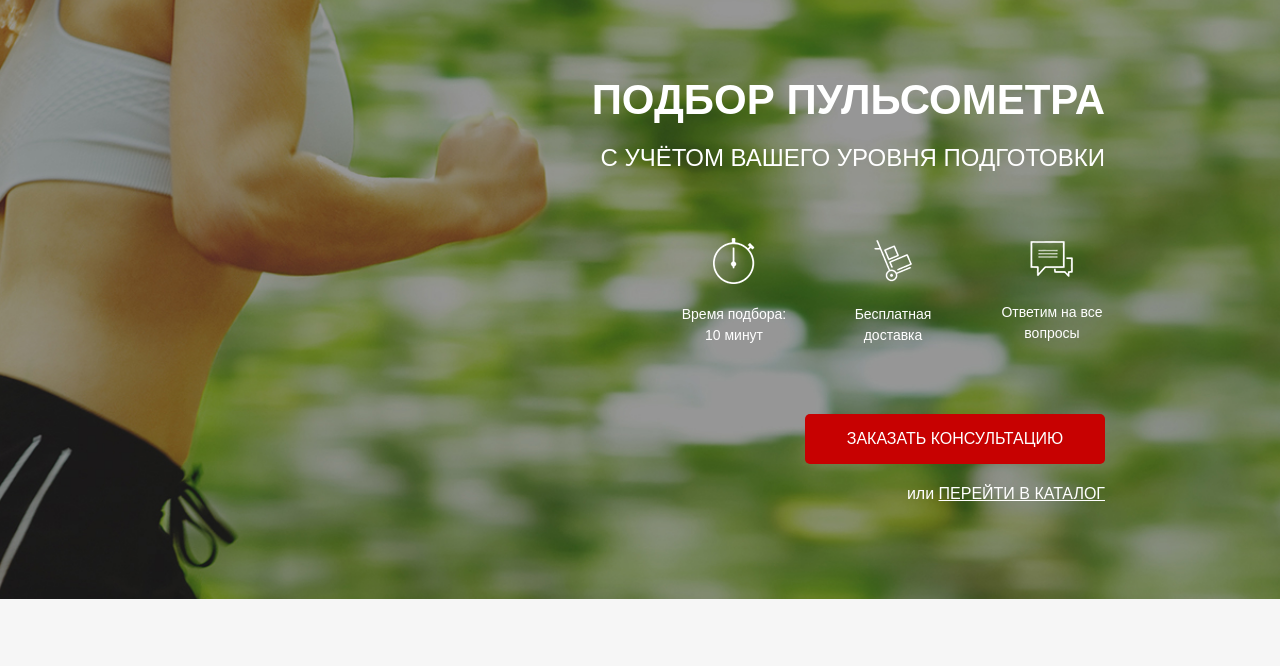
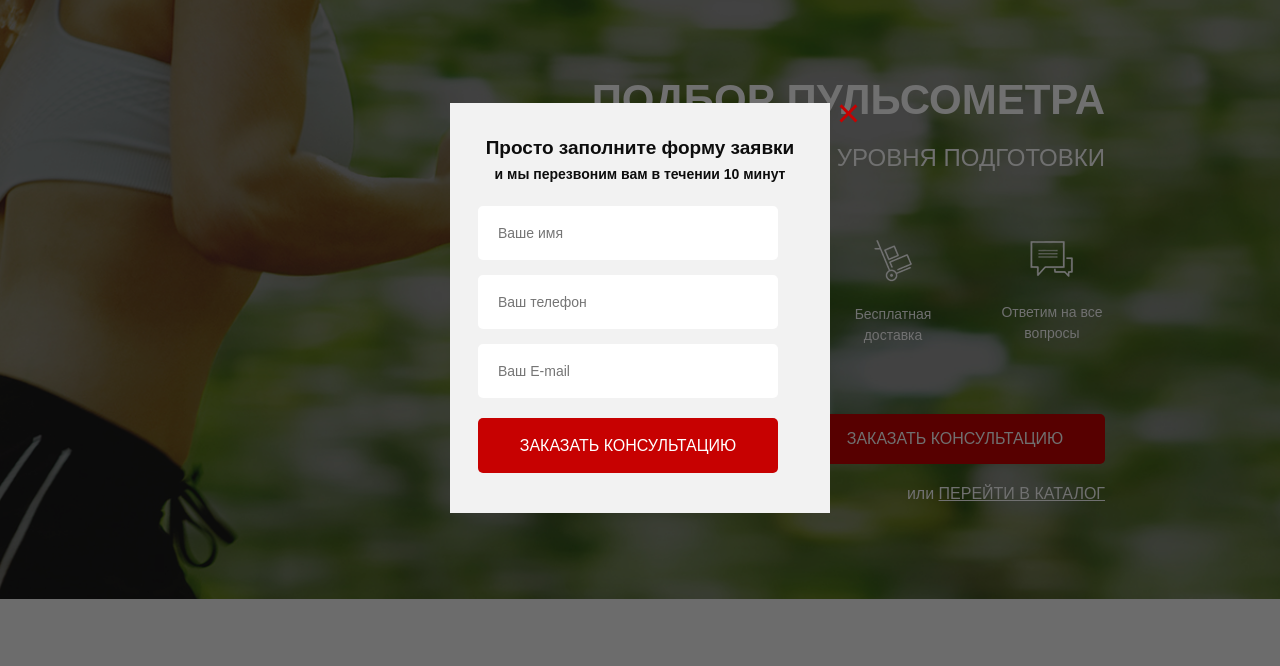
Before and after one commit to Mike543/Pulse2023, a website: page src/index.html in a window 1280 px wide. Both pictures are taken after a click on the button "ЗАКАЗАТЬ ЗВОНОК". Shown: the part 92-758 px from the top of the page. Drawn offline with nearby package versions, Linux system fonts and the light colour scheme; files that its build step writes are made by us from their sources.

Commit message:
add modals

```diff
--- a/src/index.html
+++ b/src/index.html
@@ -23,7 +23,7 @@
                 </div>
                 <div class="header__contacts">
                     <a href="tel:+74999228974" class="header__phone">+7 (499) 922-89-74</a>
-                    <button class="button">заказать звонок</button>
+                    <button data-modal="consultation" class="button">заказать звонок</button>
                 </div>
             </div>
 
@@ -43,7 +43,7 @@
                         <img src="icons/main_screen/messages.png" alt="message">Ответим на все вопросы
                     </div>
                 </div>
-                <button class="button button_main">заказать кОНСУЛЬТАЦИЮ</button>
+                <button data-modal="consultation" class="button button_main">заказать кОНСУЛЬТАЦИЮ</button>
                 <div class="promo__link">
                     или <a href="#">ПЕРЕЙТИ В КАТАЛОГ</a>
                 </div>
@@ -396,6 +396,49 @@
             </div>
         </div>
     </section>
+    <div class="overlay">
+        <div class="modal" id="consultation">
+            <div class="modal__close">&times;</div>
+            <div class="modal__subtitle">
+                Просто заполните форму заявки
+            </div>
+            <div class="modal__descr">
+                и мы перезвоним вам в течении 10 минут
+            </div>
+            <form class="feed-form feed-form_mt25" action="#">
+                <input name="name" required placeholder="Ваше имя" type="text">
+                <input name="phone" required placeholder="Ваш телефон" type="number">
+                <input name="email" placeholder="Ваш E-mail" type="email">
+
+                <!-- <input type="submit" value="заказать кОНСУЛЬТАЦИЮ" name="button" id=""> -->
+                <button class="button button_consultation">заказать кОНСУЛЬТАЦИЮ</button>
+            </form>
+        </div>
+        <div class="modal" id="order">
+            <div class="modal__close">&times;</div>
+            <div class="modal__subtitle">
+                Ваш заказ:
+            </div>
+            <div class="modal__descr">
+                Пульсометр Polar FT1
+            </div>
+            <form class="feed-form feed-form_mt25" action="#">
+                <input name="name" required placeholder="Ваше имя" type="text">
+                <input name="phone" required placeholder="Ваш телефон" type="number">
+                <input name="email" placeholder="Ваш E-mail" type="email">
+                <button class="button button_consultation">Купить</button>
+            </form>
+        </div>
+        <div class="modal modal_mini" id="thanks">
+            <div class="modal__close">&times;</div>
+            <div class="modal__subtitle">
+                Спасибо за вашу заявку!
+            </div>
+            <div class="modal__descr">
+                Наш менеджер свяжется с вами в ближайшее время!
+            </div>
+        </div>
+    </div>
     <!-- <script type="text/javascript" src="https://code.jquery.com/jquery-1.11.0.min.js"></script>
     <script type="text/javascript" src="https://code.jquery.com/jquery-migrate-1.2.1.min.js"></script>
     <script src="https://ajax.googleapis.com/ajax/libs/jquery/1.12.4/jquery.min.js"></script>
--- a/src/js/main.js
+++ b/src/js/main.js
@@ -71,4 +71,19 @@ document.querySelector('.next').addEventListener('click', function () {
     toggleSlide('.catalog-item__back');
     toggleSlide('.catalog-item__link');
 
+    // Modal
+
+    $('[data-modal=consultation]').on('click', function() {
+      $('.overlay, #consultation').fadeIn('slow');
+    });
+    $('.modal__close').on('click', function() {
+      $('.overlay, #consultation, #thanks, #order').fadeOut('slow')
+    });
+
+    $('.button_mini').each(function(i) {
+      $(this).on('click', function() {
+        $('#order .modal__descr').text($('.catalog-item__subtitle').eq(i).text());
+        $('.overlay, #order').fadeIn('slow');
+      });
+    })
   });
--- a/src/sass/blocks/_forms.scss
+++ b/src/sass/blocks/_forms.scss
@@ -18,6 +18,10 @@
             margin-bottom: 20px;
         }
     }
+
+    &_mt25 {
+        margin-top: 25px;
+    }
 }
 @media (max-width: 767px) {
     .feed-form {
--- /dev/null
+++ b/src/sass/blocks/_modal.scss
@@ -0,0 +1,54 @@
+.overlay {
+    display: none;
+    position: fixed;
+    width: 100%;
+    height: 100%;
+    top: 0;
+    background-color: rgba($color: #000000, $alpha: 0.56);
+}
+
+.modal {
+    position: absolute;
+    top: 50%;
+    left: 50%;
+    transform: translate(-50%, -50%);
+    width: 380px;
+    min-height: 400px;
+    background-color: #F2F2F2;
+    padding: 35px 28px 40px 28px;
+    &__close {
+        position: absolute;
+        top: 0;
+        right: -30px;
+        font-size: 40px;
+        line-height: 21px;
+        color: $main-color;
+        cursor: pointer;
+    }
+    &__subtitle {
+        color: #0D0D0D;
+        text-align: center;
+        font-size: 19px;
+        font-weight: 700;
+        line-height: 19px; /* 100% */
+    }
+
+    &__descr {
+        padding-top: 10px;
+        color: #0D0D0D;
+        text-align: center;
+        font-size: 14px;
+        font-weight: 700;
+        line-height: 14px; /* 100% */
+    }
+    &_mini {
+        min-height: 140px;
+    }
+}
+
+#consultation, #order, #thanks {
+    display: none;
+}
+
+
+/*38.19*/
--- a/src/sass/style.scss
+++ b/src/sass/style.scss
@@ -26,3 +26,4 @@
 @import 'blocks/catalog';
 @import 'blocks/feedback';
 @import 'blocks/footer';
+@import 'blocks/modal';
```
Also changed, not shown: src/css/style.min.css, src/js/main.min.js.
